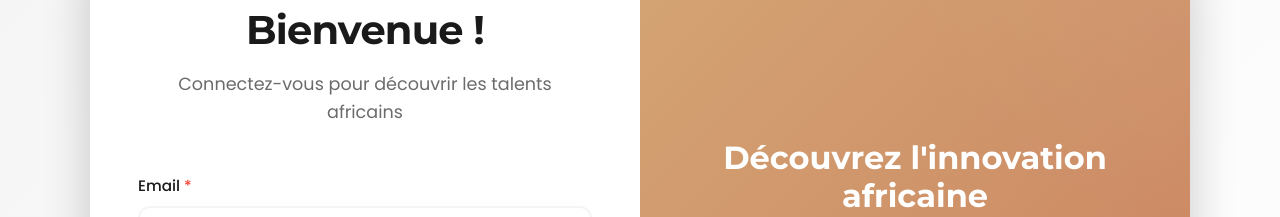
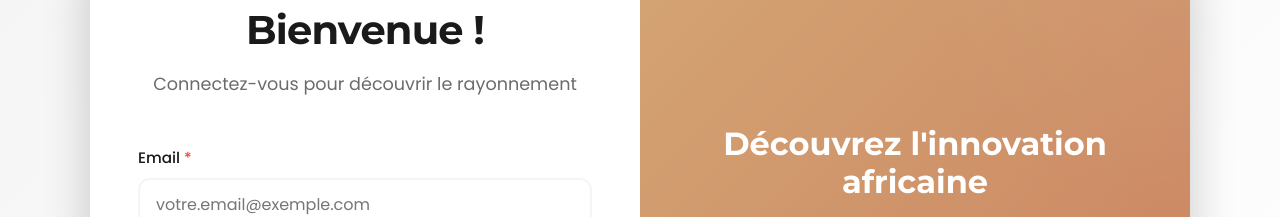
Before and after one commit to OUEDRAOGOFred/-TalentsAfricains, a React (Vite) app in the folder frontend/: page /login in a window 1280 px wide. Shown: the part 180-397 px from the top of the page. Built offline with nearby package versions, Linux system fonts and the light colour scheme; no server answers.

Commit message:
Replace all remaining 'talents africains' references with 'rayonnement'

```diff
--- a/frontend/src/pages/Home.jsx
+++ b/frontend/src/pages/Home.jsx
@@ -174,7 +174,7 @@ const Home = () => {
           <div className="cta-content">
             <h2 className="cta-title">Prêt à partager votre projet ?</h2>
             <p className="cta-text">
-              Rejoignez des milliers de talents africains qui utilisent notre plateforme
+              Rejoignez des milliers de rayonnement qui utilisent notre plateforme
               pour présenter leurs projets innovants et connecter avec des investisseurs.
             </p>
             <Link to="/register">
--- a/frontend/src/pages/Login.jsx
+++ b/frontend/src/pages/Login.jsx
@@ -48,7 +48,7 @@ const Login = () => {
         <div className="auth-box">
           <div className="auth-header">
             <h1 className="auth-title">Bienvenue !</h1>
-            <p className="auth-subtitle">Connectez-vous pour découvrir les talents africains</p>
+            <p className="auth-subtitle">Connectez-vous pour découvrir le rayonnement</p>
           </div>
 
           <form onSubmit={handleSubmit} className="auth-form">
--- a/frontend/src/pages/Register.jsx
+++ b/frontend/src/pages/Register.jsx
@@ -76,7 +76,7 @@ const Register = () => {
         <div className="auth-box auth-box-wide">
           <div className="auth-header">
             <h1 className="auth-title">Créer un compte</h1>
-            <p className="auth-subtitle">Rejoignez la communauté des talents africains</p>
+            <p className="auth-subtitle">Rejoignez la communauté du rayonnement</p>
           </div>
 
           <form onSubmit={handleSubmit} className="auth-form">
```
